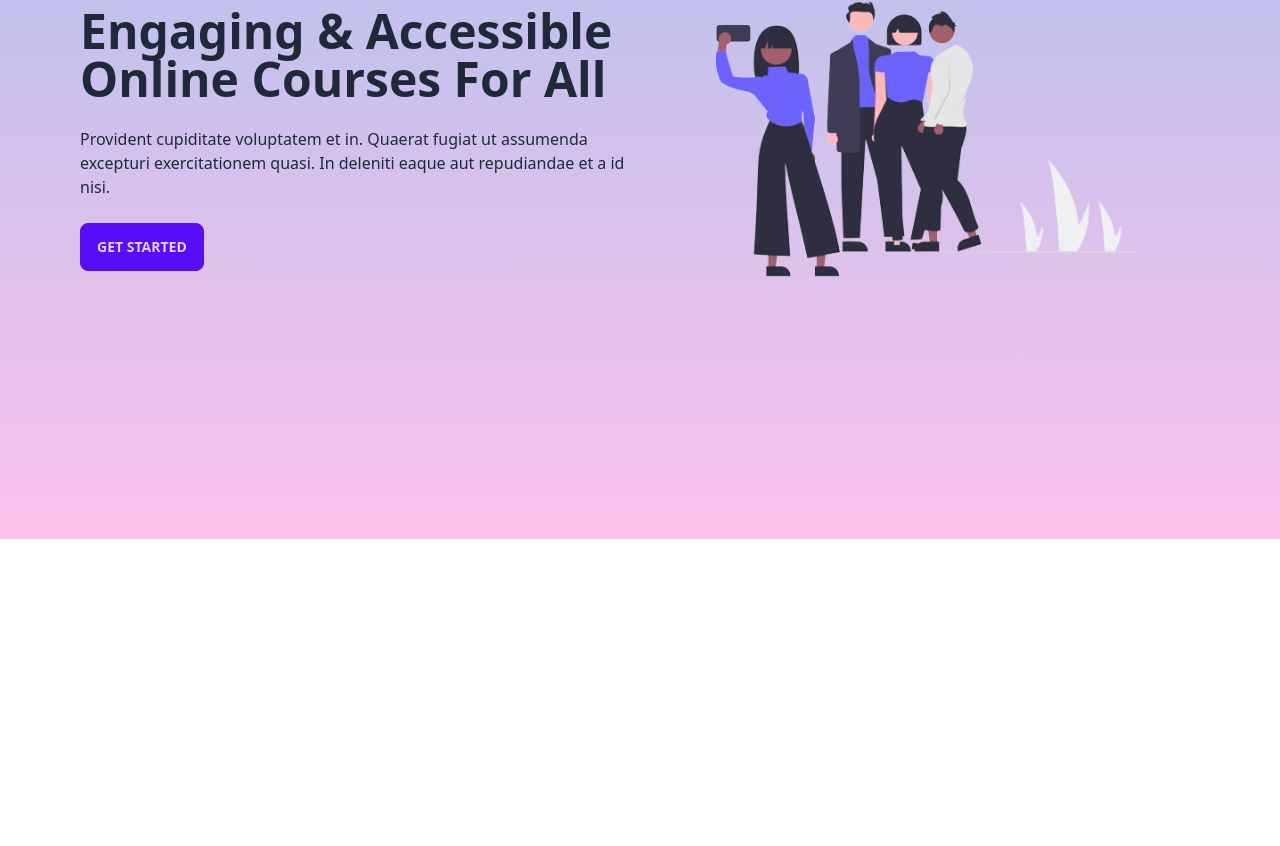
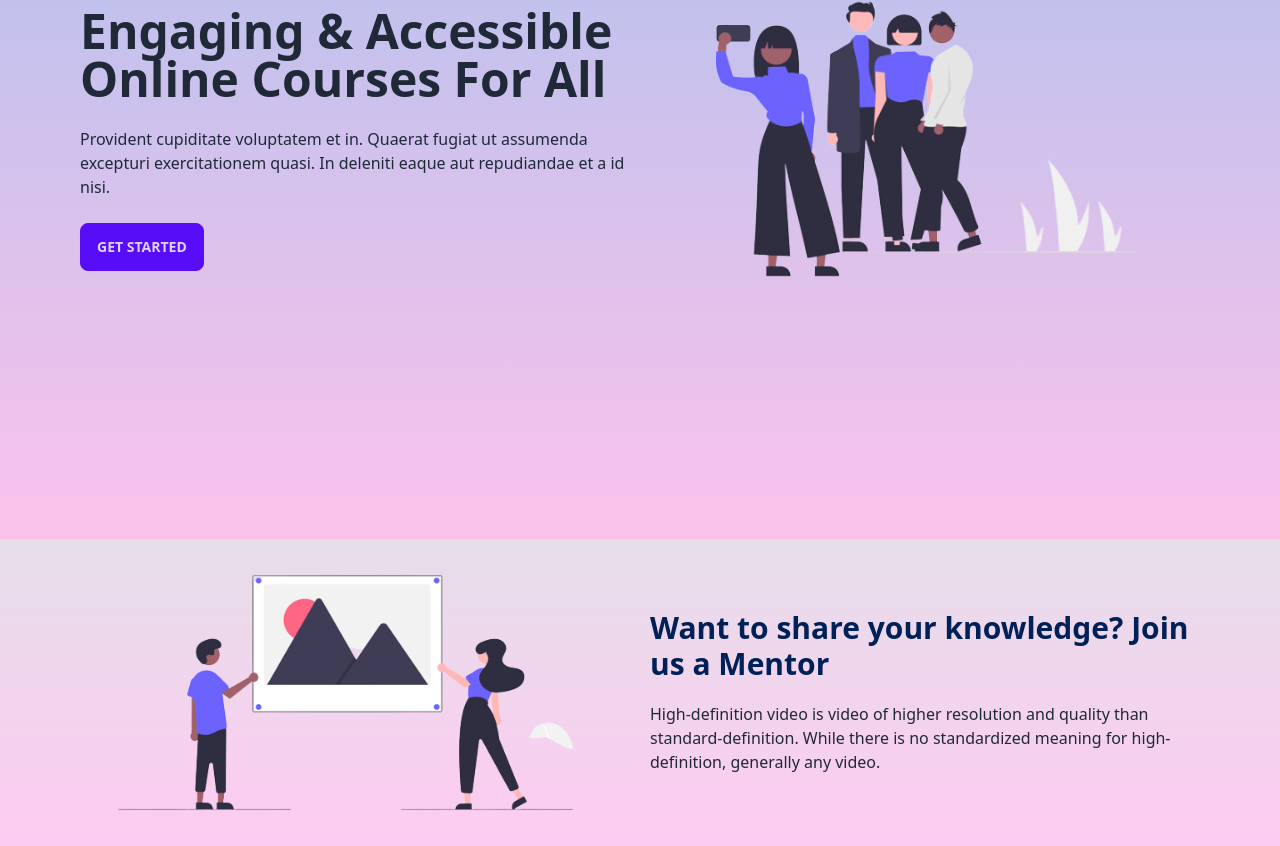
Before and after one commit to shuvodeb17/shutter-visions-client, a React (Vite) app: page / in a window 1280 px wide. Shown: the part 261-1107 px from the top of the page. Before the commit the page ends 800 px from the top, so only its background shows below. Built offline with nearby package versions, Linux system fonts and the light colour scheme.

Commit message:
extra section added

```diff
--- a/package.json
+++ b/package.json
@@ -15,6 +15,7 @@
     "react": "^18.2.0",
     "react-dom": "^18.2.0",
     "react-hook-form": "^7.44.3",
+    "react-icons": "^4.9.0",
     "react-responsive-carousel": "^3.2.23",
     "react-router-dom": "^6.11.2",
     "sort-by": "^1.2.0"
--- a/src/components/GoogleLogin/GoogleLogin.jsx
+++ b/src/components/GoogleLogin/GoogleLogin.jsx
@@ -1,9 +1,14 @@
 import React from 'react';
+import { FcGoogle } from 'react-icons/fc';
+
 
 const GoogleLogin = () => {
     return (
-        <div>
-
+        <div className='w-3/5 mx-auto text-center shadow-md flex items-center justify-center mt-5 py-3 cursor-pointer'>
+            <FcGoogle size={24} />
+            <span className="ms-5">
+                Sign in with Google
+            </span>
         </div>
     );
 };
--- /dev/null
+++ b/src/pages/Home/Banner/Banner.css
@@ -0,0 +1,3 @@
+.my-navbar {
+    background-image: linear-gradient(to top, #fbc2eb 0%, #a6c1ee 100%);
+  }
--- /dev/null
+++ b/src/pages/Home/Banner/Banner.jsx
@@ -0,0 +1,24 @@
+import React from 'react';
+import "react-responsive-carousel/lib/styles/carousel.min.css"; // requires a loader
+import { Carousel } from 'react-responsive-carousel';
+import bannerOne from '../../../assets/images/banner/banner1.png';
+import './Banner.css';
+
+const Banner = () => {
+    return (
+        <div className='px-3 md:px-16 my-navbar'>
+            <div className="hero min-h-screen">
+                <div className="hero-content grid grid-cols-1 md:grid-cols-2 gap-5">
+                    <div className='text-start mt-12 md:mt-0'>
+                        <h1 className="text-5xl font-bold">Engaging & Accessible Online Courses For All</h1>
+                        <p className="py-6">Provident cupiditate voluptatem et in. Quaerat fugiat ut assumenda excepturi exercitationem quasi. In deleniti eaque aut repudiandae et a id nisi.</p>
+                        <button className="btn btn-primary">Get Started</button>
+                    </div>
+                    <img src={bannerOne} className="" />
+                </div>
+            </div>
+        </div>
+    );
+};
+
+export default Banner;
--- a/src/pages/Home/Home/Home.css
+++ /dev/null
@@ -1,3 +0,0 @@
-.my-navbar {
-  background-image: linear-gradient(to top, #fbc2eb 0%, #a6c1ee 100%);
-}
--- a/src/pages/Home/Home/Home.jsx
+++ b/src/pages/Home/Home/Home.jsx
@@ -2,21 +2,14 @@ import React from 'react';
 import "react-responsive-carousel/lib/styles/carousel.min.css"; // requires a loader
 import { Carousel } from 'react-responsive-carousel';
 import bannerOne from '../../../assets/images/banner/banner1.png';
-import './Home.css';
+import Banner from '../Banner/Banner';
+import Share from '../Share/Share';
 
 const Home = () => {
     return (
-        <div className='px-3 md:px-16 my-navbar'>
-            <div className="hero min-h-screen">
-                <div className="hero-content grid grid-cols-1 md:grid-cols-2 gap-5">
-                    <div className='text-start mt-12 md:mt-0'>
-                        <h1 className="text-5xl font-bold">Engaging & Accessible Online Courses For All</h1>
-                        <p className="py-6">Provident cupiditate voluptatem et in. Quaerat fugiat ut assumenda excepturi exercitationem quasi. In deleniti eaque aut repudiandae et a id nisi.</p>
-                        <button className="btn btn-primary">Get Started</button>
-                    </div>
-                    <img src={bannerOne} className="" />
-                </div>
-            </div>
+        <div>
+            <Banner />
+            <Share />
         </div>
     );
 };
--- /dev/null
+++ b/src/pages/Home/Share/Share.css
@@ -0,0 +1,8 @@
+.share {
+  background-image: linear-gradient(
+    to top,
+    #fdcbf1 0%,
+    #fdcbf1 1%,
+    #e6dee9 100%
+  );
+}
--- /dev/null
+++ b/src/pages/Home/Share/Share.jsx
@@ -0,0 +1,22 @@
+import React from 'react';
+import shareImage from '../../../assets/images/share/share.png';
+import './Share.css';
+
+const Share = () => {
+    return (
+        <div className='px-3 md:px-16 share'>
+            <div className='grid grid-cols-2 gap-5 items-center'>
+                <div>
+                    <img src={shareImage} alt="" />
+                </div>
+                <div>
+                    <h1 className="text-3xl font-bold text-[#002058] mb-5">Want to share your knowledge? Join us a Mentor
+                    </h1>
+                    <p>High-definition video is video of higher resolution and quality than standard-definition. While there is no standardized meaning for high-definition, generally any video.</p>
+                </div>
+            </div>
+        </div>
+    );
+};
+
+export default Share;
--- a/src/pages/Login/Login.jsx
+++ b/src/pages/Login/Login.jsx
@@ -31,10 +31,10 @@ const Login = () => {
                 <div>
                     <form onSubmit={handleSubmit(onSubmit)}>
                         <p className='mb-2 mt-5'>Username or Email Address</p>
-                        <input className='w-full p-3 rounded' {...register("email")} />
+                        <input className='w-full p-3 rounded' {...register("email")} required />
 
                         <p className='mb-2 mt-5'>Password</p>
-                        <input className='w-full p-3 rounded mb-11' {...register("password", { required: true })} />
+                        <input className='w-full p-3 rounded mb-11' {...register("password", { required: true })} required />
 
                         <br />
                         <input className='w-full p-3 rounded cursor-pointer bg-[#fc2036b8] text-white font-bold border-0' type="submit" value='Login' />
--- a/src/pages/Registration/Registration.jsx
+++ b/src/pages/Registration/Registration.jsx
@@ -28,19 +28,19 @@ const Registration = () => {
                 <div>
                     <form onSubmit={handleSubmit(onSubmit)}>
                         <p className='mb-2 '>Name</p>
-                        <input className='w-full p-3 rounded mb-3' {...register("name")} />
+                        <input className='w-full p-3 rounded mb-3' {...register("name")} required />
 
                         <p className='mb-2'>Email</p>
-                        <input className='w-full p-3 rounded mb-3' {...register("email", { required: true })} />
+                        <input className='w-full p-3 rounded mb-3' {...register("email", { required: true })} required />
 
                         <p className=''>Password</p>
-                        <input className='w-full p-3 rounded mb-3' {...register("password", { required: true })} />
+                        <input className='w-full p-3 rounded mb-3' {...register("password", { required: true })} required />
 
                         <p className=''>Confirm Password</p>
-                        <input className='w-full p-3 rounded mb-3' {...register("confirmPassword", { required: true })} />
+                        <input className='w-full p-3 rounded mb-3' {...register("confirmPassword", { required: true })} required />
 
                         <p className='mb-2'>PhotoURL</p>
-                        <input className='w-full p-3 rounded mb-3' {...register("photoUrl", { required: true })} />
+                        <input className='w-full p-3 rounded mb-3' {...register("photoUrl", { required: true })} required />
 
                         <br />
                         <input className='w-full p-3 rounded cursor-pointer bg-[#fc2036b8] text-white font-bold border-0 mt-5' type="submit" value='Sign Up' />
```
Also changed, not shown: src/assets/images/share/share.png (added), 1 other file (tests, documents, lock files or other folders).
